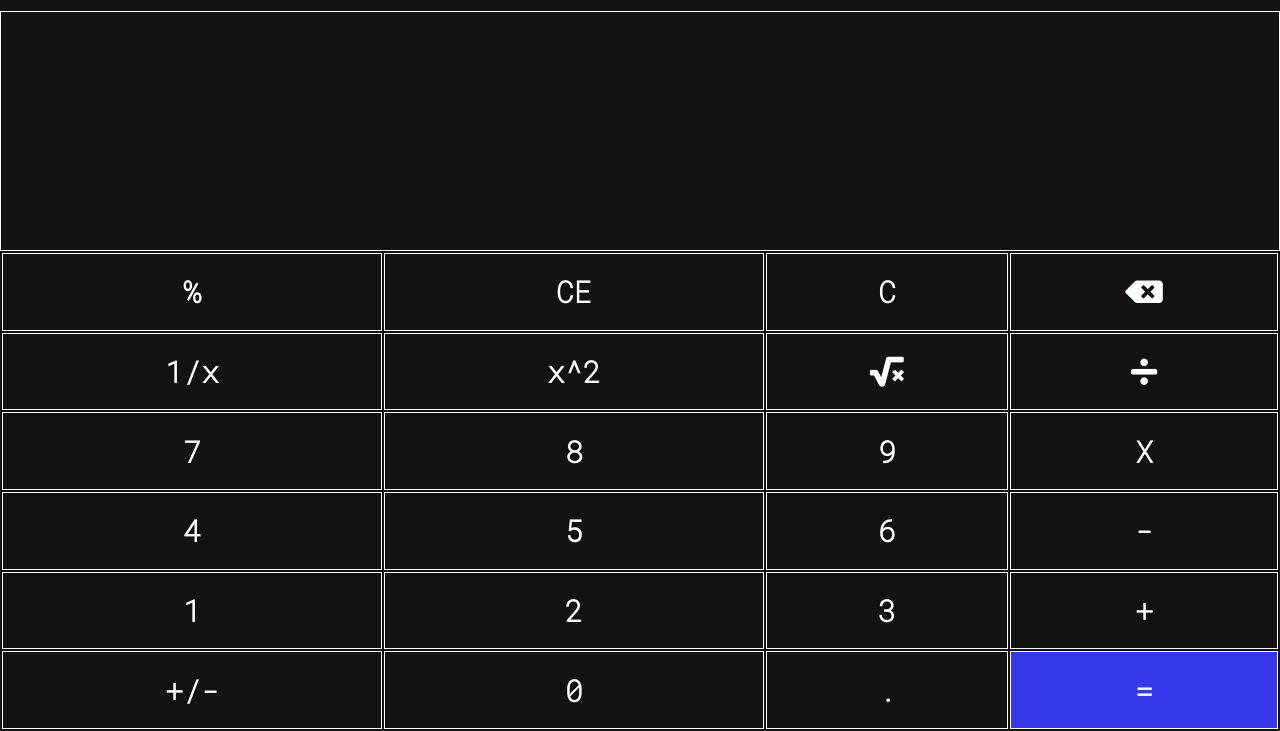
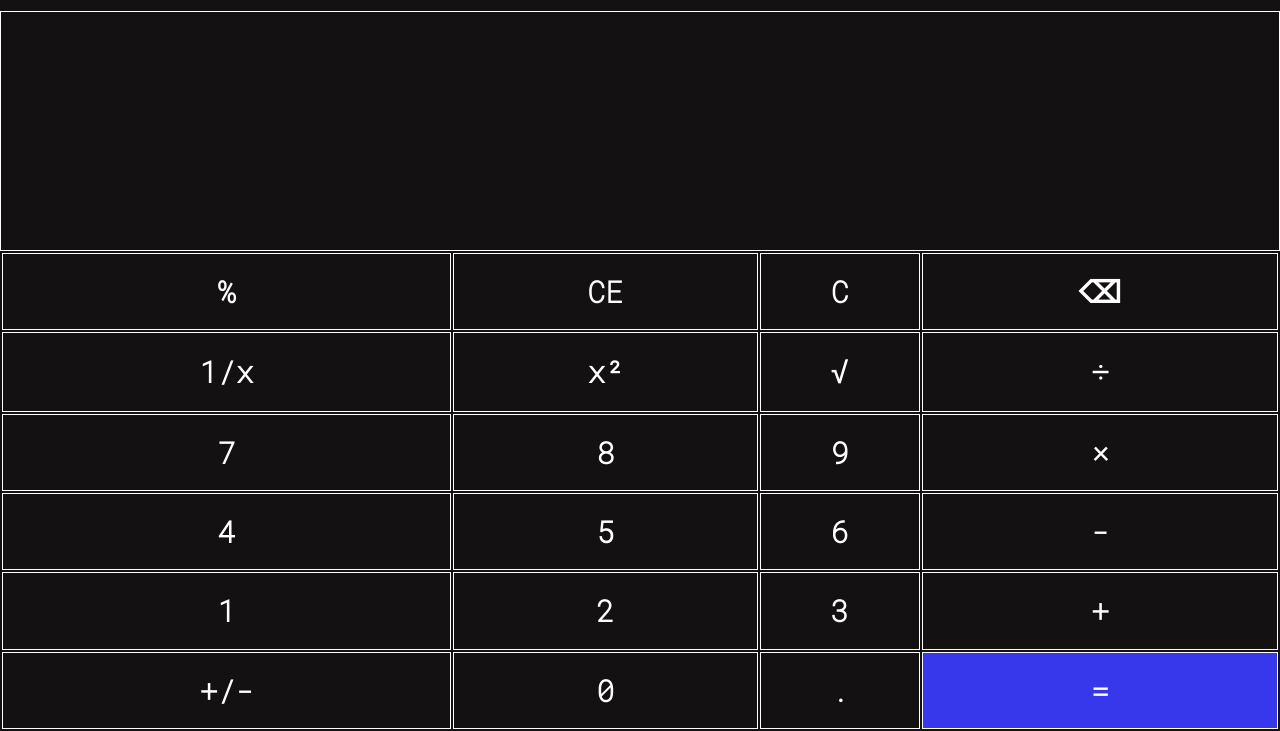
Before and after one commit to omprakash-singh/scientific, a plain HTML site: page index.html in a window 1280 px wide. Shown: the part 69-800 px from the top of the page. Drawn offline with Linux system fonts and the light colour scheme.

Commit message:
remove icon

```diff
--- a/index.html
+++ b/index.html
@@ -29,19 +29,19 @@
             <th>%</th>
             <th>CE</th>
             <th>C</th>
-            <th><i class="fas fa-backspace"></i></th>
+            <th>⌫</th>
         </tr>
         <tr>
             <th>1/x</th>
-            <th>x^2</th>
-            <th><i class="fas fa-square-root-alt"></i></th>
-            <th><i class="fas fa-divide"></i></th>
+            <th>x²</th>
+            <th>√</th>
+            <th>÷</th>
         </tr>
         <tr>
             <th>7</th>
             <th>8</th>
             <th>9</th>
-            <th>X</th>
+            <th>×</th>
         </tr>
         <tr>
             <th>4</th>
```
